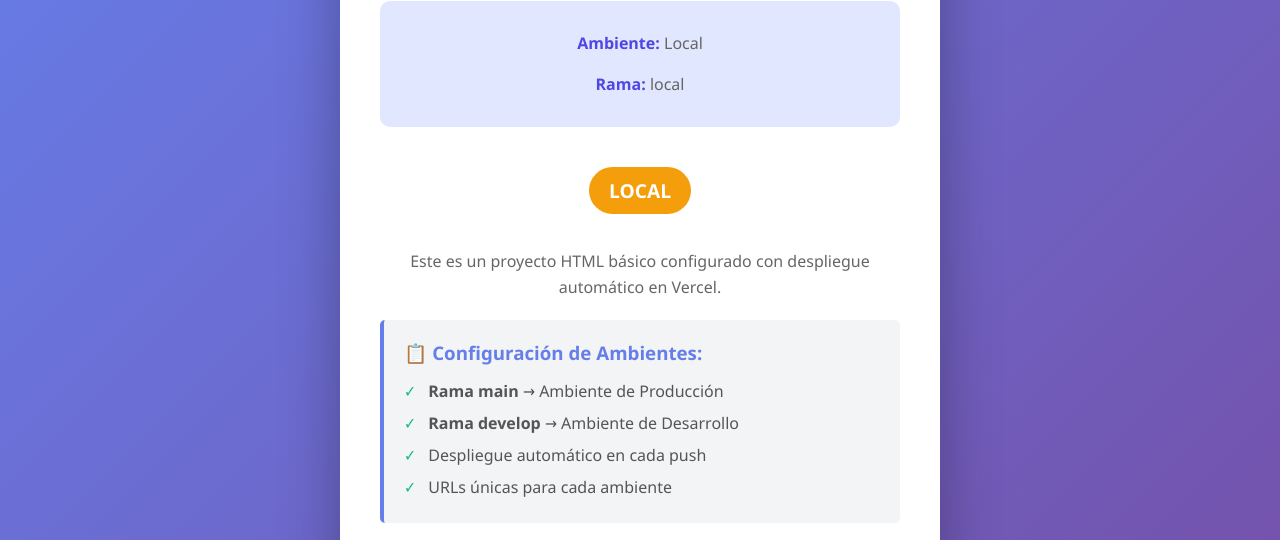
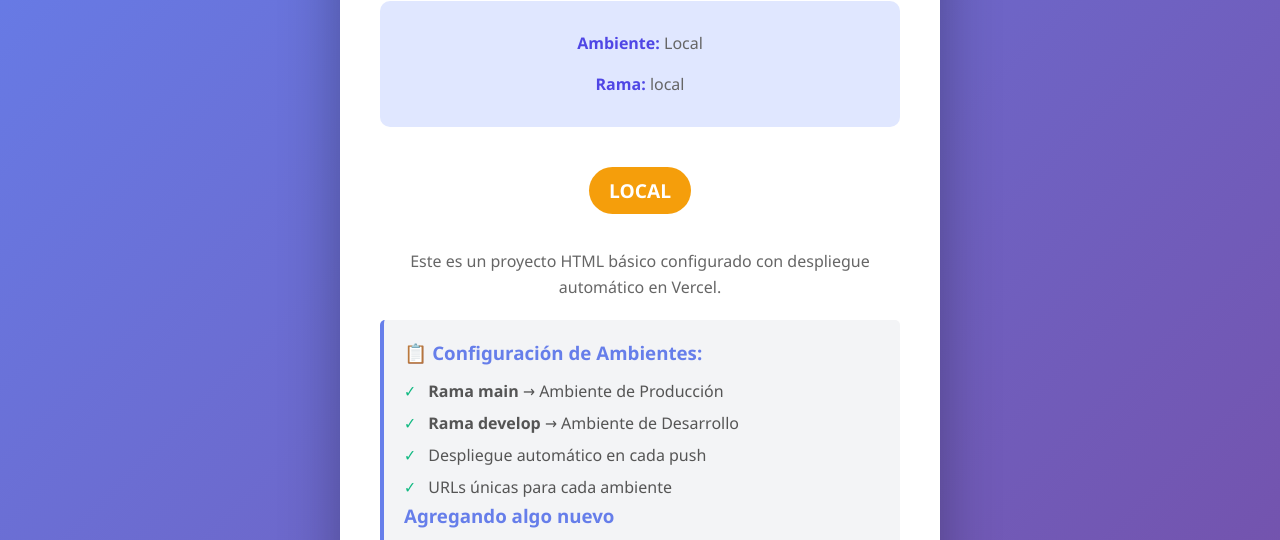
Before and after one commit to MonoSama21/pruebitas-de-ambiente, a plain HTML site: page index.html in a window 1280 px wide. Shown: the part 189-729 px from the top of the page. Drawn offline with Linux system fonts and the light colour scheme.

Commit message:
Prboando - V.02 Hola - Yrvin Pachas

```diff
--- a/index.html
+++ b/index.html
@@ -134,6 +134,7 @@
                 <li>Despliegue automático en cada push</li>
                 <li>URLs únicas para cada ambiente</li>
             </ul>
+            <h3>Agregando algo nuevo</h3>
         </div>
 
         <div class="info-box">
```
